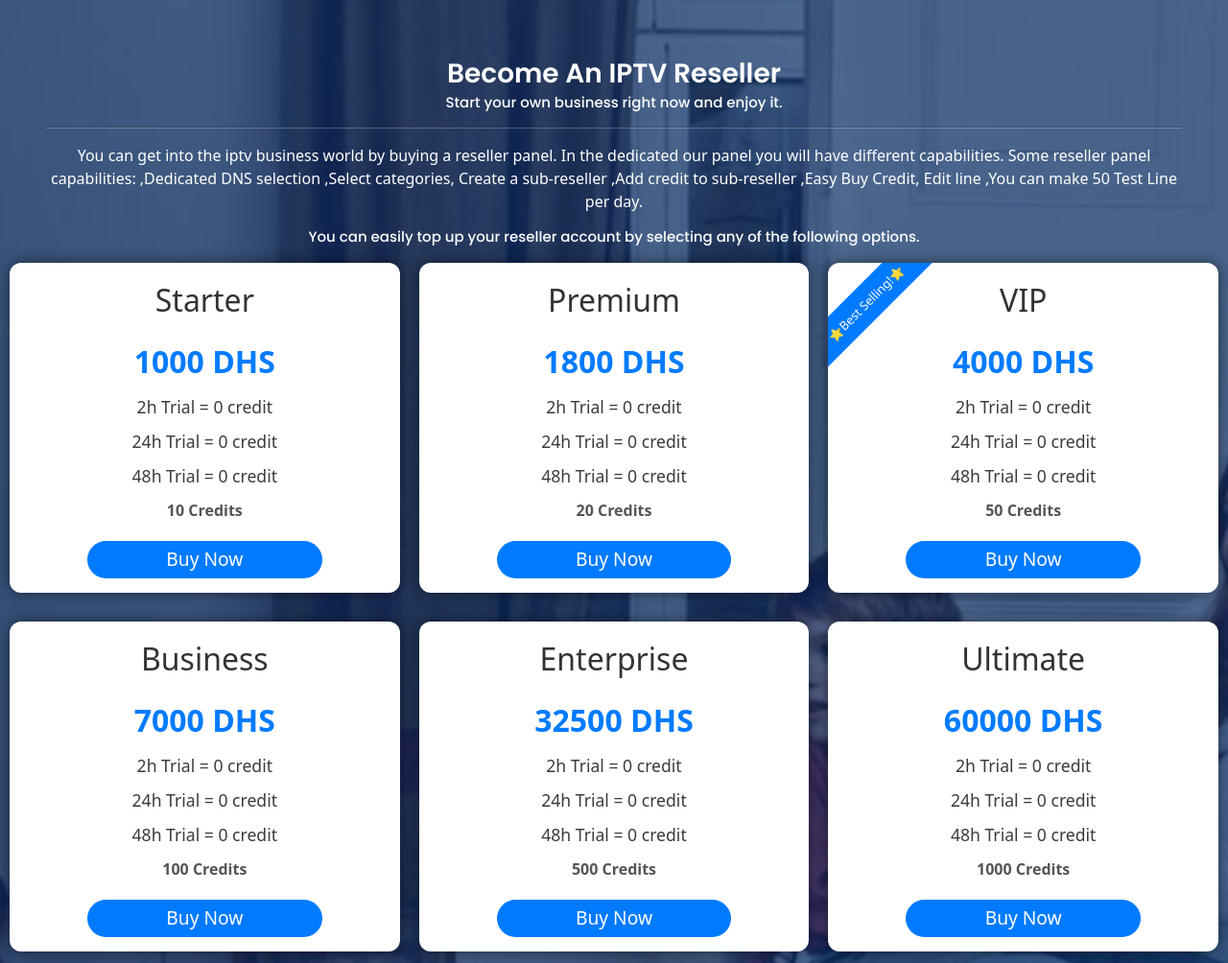
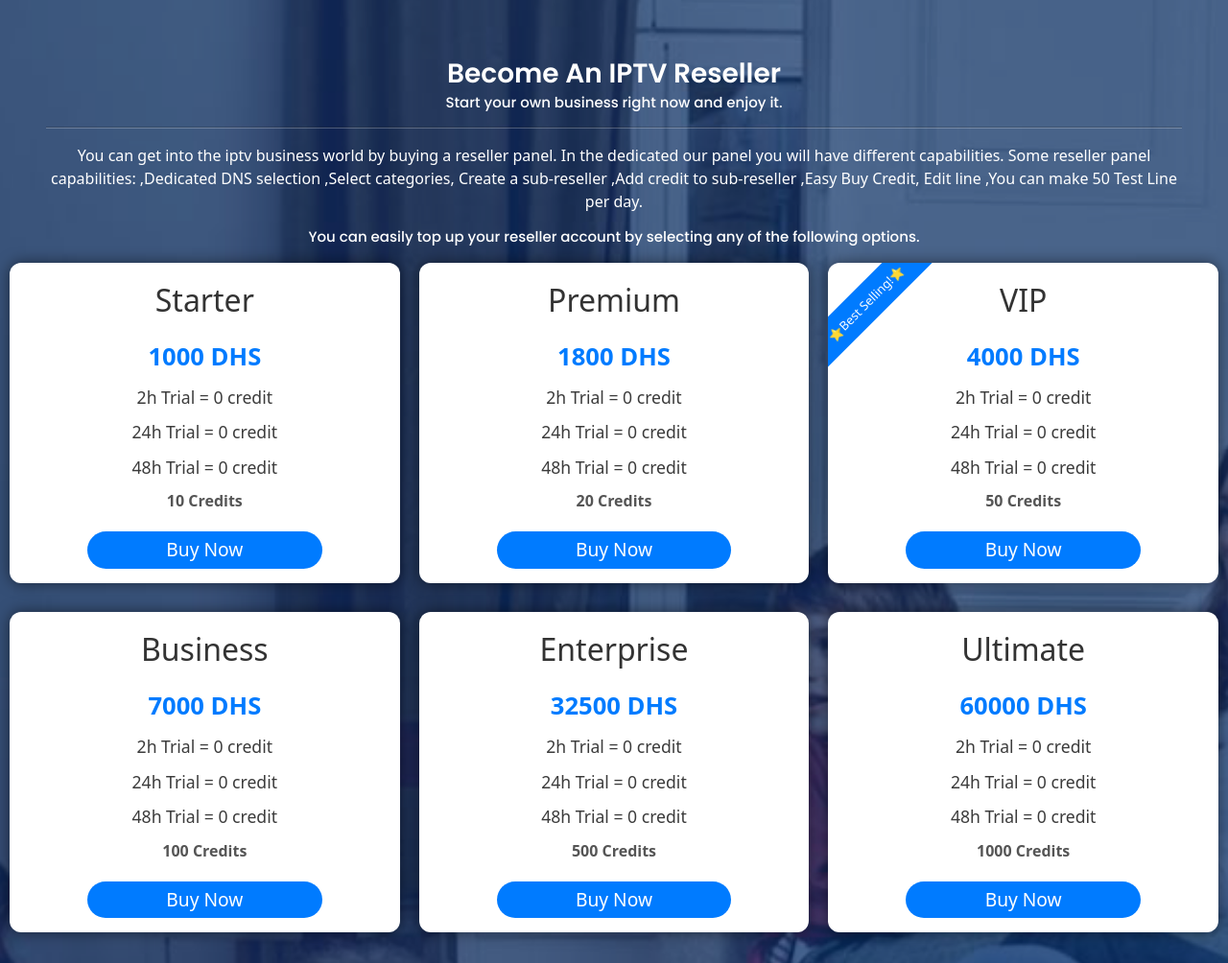
Before and after one commit to marvaluxe/nordiptv.github.io, a PHP site: page /iptv-resseler.html in a window 1280 px wide. Shown: the part 120-1124 px from the top of the page at 96% size. Run offline with PHP 8.4, Linux system fonts and the light colour scheme; some libraries are stand-ins or nearby versions.

Commit message:
Update style.css

```diff
--- a/style.css
+++ b/style.css
@@ -2484,7 +2484,7 @@ hhhhhh
 ._container ._price {
     color: #007bff;
     font-weight: 700;
-    font-size: 2rem;
+    font-size: 1.6rem;
     margin: 10px 0;
 }
 
```
